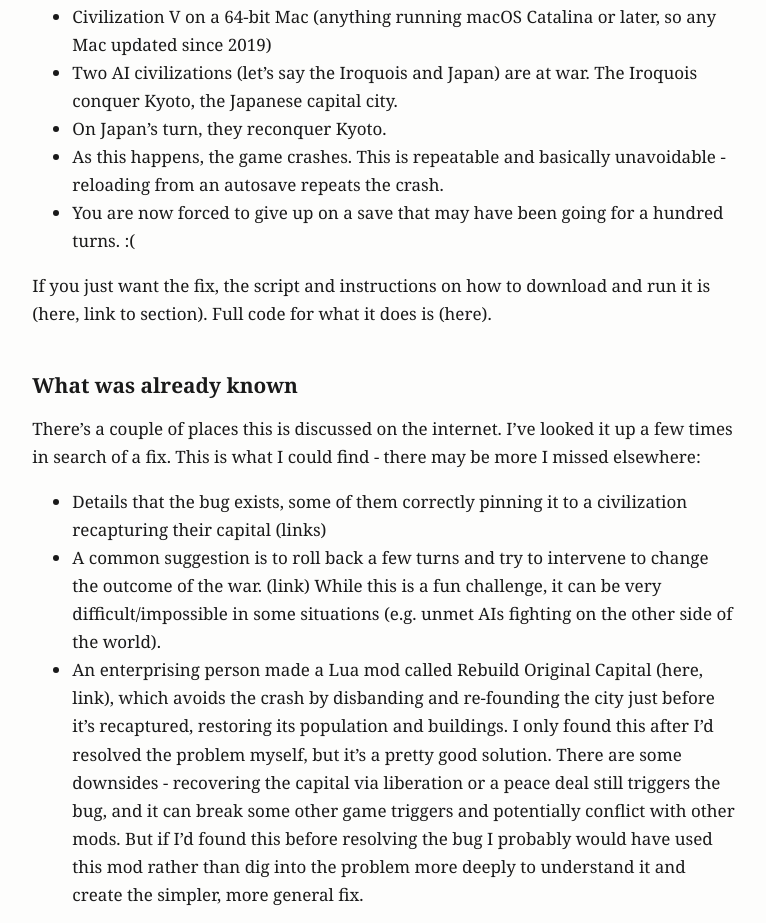
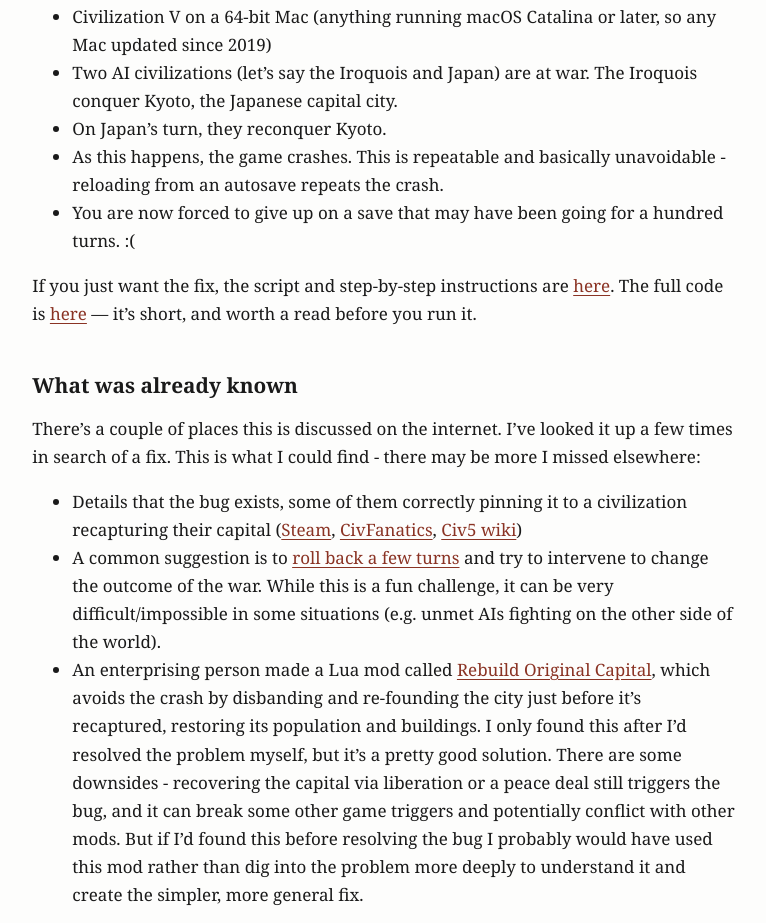
Before and after one commit to arthurbthiele/arthurthiele.com, an Astro site: page /writing/civ-v-capital-crash in a window 1280 px wide. Shown: the part 325-1248 px from the top of the page, without its empty margins (185-951 px from the left). Built offline with nearby package versions, Linux system fonts and the light colour scheme; Astro itself is replaced by a stand-in of ours.

Commit message:
Fill in reference and fix-repo links

```diff
--- a/src/content/writing/civ-v-capital-crash.md
+++ b/src/content/writing/civ-v-capital-crash.md
@@ -13,14 +13,14 @@
 - As this happens, the game crashes. This is repeatable and basically unavoidable - reloading from an autosave repeats the crash.
 - You are now forced to give up on a save that may have been going for a hundred turns. :(
 
-If you just want the fix, the script and instructions on how to download and run it is (here, link to section). Full code for what it does is (here).
+If you just want the fix, the script and step-by-step instructions are [here](https://github.com/arthurbthiele/civ5-capital-crash-fix#just-fix-it). The full code is [here](https://github.com/arthurbthiele/civ5-capital-crash-fix/blob/main/fix-civ5-capital-crash.sh) — it's short, and worth a read before you run it.
 
 ## What was already known
 
 There's a couple of places this is discussed on the internet. I've looked it up a few times in search of a fix. This is what I could find - there may be more I missed elsewhere:
-- Details that the bug exists, some of them correctly pinning it to a civilization recapturing their capital (links)
-- A common suggestion is to roll back a few turns and try to intervene to change the outcome of the war. (link) While this is a fun challenge, it can be very difficult/impossible in some situations (e.g. unmet AIs fighting on the other side of the world).
-- An enterprising person made a Lua mod called Rebuild Original Capital (here, link), which avoids the crash by disbanding and re-founding the city just before it's recaptured, restoring its population and buildings. I only found this after I'd resolved the problem myself, but it's a pretty good solution. There are some downsides - recovering the capital via liberation or a peace deal still triggers the bug, and it can break some other game triggers and potentially conflict with other mods. But if I'd found this before resolving the bug I probably would have used this mod rather than dig into the problem more deeply to understand it and create the simpler, more general fix.
+- Details that the bug exists, some of them correctly pinning it to a civilization recapturing their capital ([Steam](https://steamcommunity.com/app/8930/discussions/1/3048357185560564326/), [CivFanatics](https://forums.civfanatics.com/threads/civ-v-mac-crashes-same-turn.671049/), [Civ5 wiki](https://civilization.fandom.com/wiki/Bugs_(Civ5)))
+- A common suggestion is to [roll back a few turns](https://steamcommunity.com/app/8930/discussions/1/3412055301107710969/) and try to intervene to change the outcome of the war. While this is a fun challenge, it can be very difficult/impossible in some situations (e.g. unmet AIs fighting on the other side of the world).
+- An enterprising person made a Lua mod called [Rebuild Original Capital](https://forums.civfanatics.com/threads/mod-rebuild-original-capital-crash-bug-workaround-for-mac.690850/), which avoids the crash by disbanding and re-founding the city just before it's recaptured, restoring its population and buildings. I only found this after I'd resolved the problem myself, but it's a pretty good solution. There are some downsides - recovering the capital via liberation or a peace deal still triggers the bug, and it can break some other game triggers and potentially conflict with other mods. But if I'd found this before resolving the bug I probably would have used this mod rather than dig into the problem more deeply to understand it and create the simpler, more general fix.
 
 I couldn't find anyone explaining *why* the crash happens. Me and my Claude looked into it, and thanks to some investigation, mostly done by my Claude, we found the problem, which pretty immediately implies the fix. Because we're directly fixing the bug that's the root cause, there are no negative side effects (that I'm aware of), and the game should play exactly as it did prior to the move to 64-bit.
 
@@ -39,7 +39,7 @@
 `KERN_INVALID_ADDRESS` is the error code for accessing an address where nothing is mapped at all. This is what actually causes the crash. In this case, the address that the process is trying to access is wildly outside where anything is stored. That's a pretty big red flag.
 
 
-The crashing thread is in `libCvGameCoreDLL_Expansion2_DLL.dylib`, which is the game's rules engine. Further investigation is pretty much impossible unless we have access to the code of the game's rules engine. Fortunately, Firaxis released the full rules engine code (links) to help modders during development. Thanks Firaxis!
+The crashing thread is in `libCvGameCoreDLL_Expansion2_DLL.dylib`, which is the game's rules engine. Further investigation is pretty much impossible unless we have access to the code of the game's rules engine. Fortunately, Firaxis released the [full rules engine code](https://github.com/dmnd/CvGameCoreSource) to help modders during development. Thanks Firaxis!
 
 Disassembling at the faulting address gives a function four instructions long:
 
```
